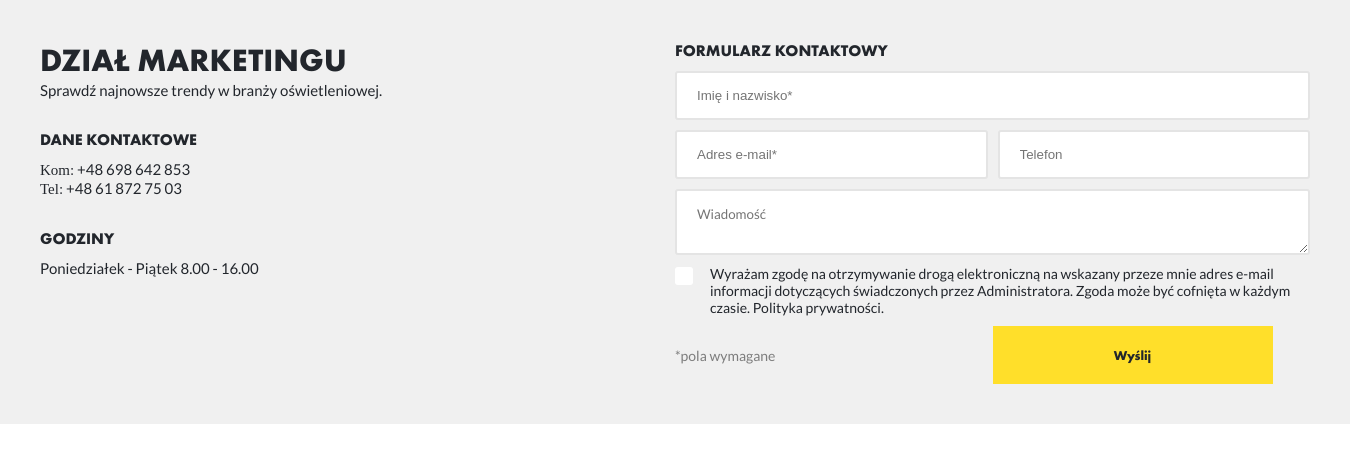
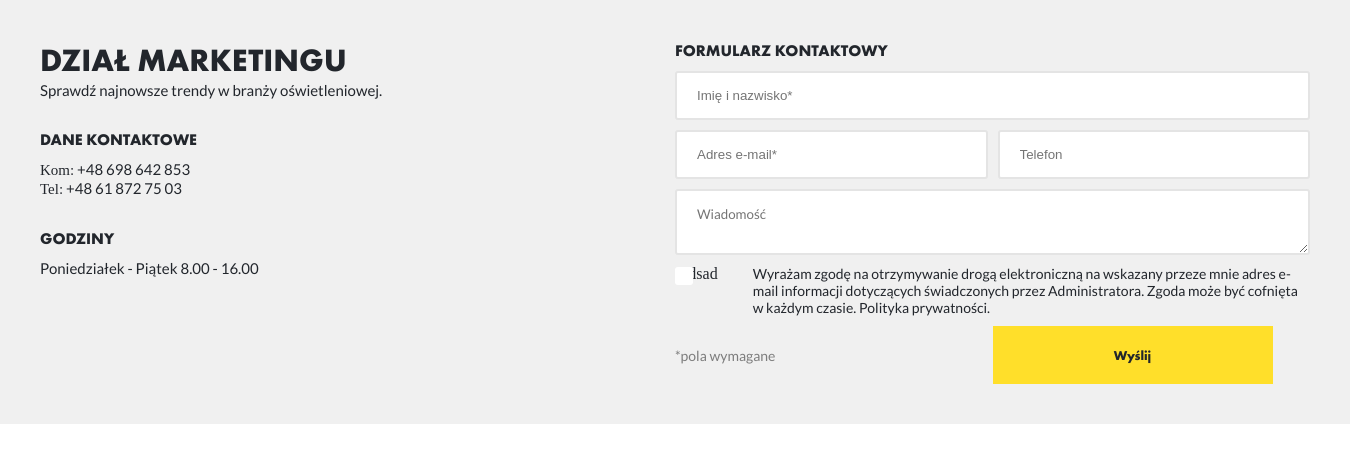
Before and after one commit to kimoszido/Reservation_room, a PHP site: page /formularz/index.html in a window 1360 px wide. Shown: the top 463 px of the page. Run offline with PHP 8.4, Linux system fonts and the light colour scheme; some web fonts are replaced.

Commit message:
Dziaajcy formularz

```diff
--- a/formularz/css/style.css
+++ b/formularz/css/style.css
@@ -42,49 +42,50 @@
       grid-row-gap: 10px; }
   .main__right {
     grid-column: 5 / -1; }
-    .main__right .contact {
+  .main .contact {
     display: grid;
     grid-template-columns: repeat(2, 1fr);
     grid-row-gap: 10px; }
-      .main__right .contact__form-heading {
+    .main .contact__form-heading {
       grid-column: 1 / 3; }
-      .main__right .contact__name {
+    .main .contact__name {
       border: 2px solid #e4e4e4;
       border-radius: 3px;
       grid-column: 1 / 3;
       padding: 15px 20px; }
-      .main__right .contact__nr-email {
+    .main .contact__nr-email {
       grid-column: 1 / 3;
       display: grid;
       grid-template-columns: repeat(2, 1fr);
       grid-column-gap: 10px; }
-      .main__right .contact__email {
+    .main .contact__email {
       border: 2px solid #e4e4e4;
       border-radius: 3px;
       padding: 15px 20px;
       grid-column: 1 / 2; }
-      .main__right .contact__number {
+    .main .contact__number {
       border: 2px solid #e4e4e4;
       border-radius: 3px;
       padding: 15px 20px;
       grid-column: 2 / 3; }
-      .main__right .contact__text {
+    .main .contact__text {
       border: 2px solid #e4e4e4;
       border-radius: 3px;
       grid-column: 1 / -1;
       padding: 15px 20px;
       font-family: Lato Regular; }
-      .main__right .contact__checkbox-box {
+    .main .contact__checkbox-box {
       grid-column: 1 / -1;
       display: grid;
       grid-template-columns: max-content 1fr;
       grid-column-gap: 10px;
       position: relative; }
-      .main__right .contact__checkbox {
+    .main .contact__checkbox-label {
+      position: relative;
+      cursor: pointer; }
+    .main .contact__checkbox {
       display: none; }
-      .main__right .contact__checkbox:checked ~ .main__right .contact__checkbox-label .main__right .contact__checkbox-icon::after {
-        opacity: 1; }
-      .main__right .contact__chckbox-icon {
+    .main .contact__checkbox-icon {
       left: 0px;
       top: 2px;
       width: 18px;
@@ -93,36 +94,38 @@
       border-radius: 3px;
       background-color: white;
       box-sizing: border-box;
-        cursor: pointer;
       grid-column: 1 / 2; }
-        .main__right .contact__chckbox-icon::after {
+      .main .contact__checkbox-icon::after {
         content: "";
-          width: 5px;
-          height: 5px;
+        width: 8px;
+        height: 8px;
         position: absolute;
         background-color: black;
-          border-radius: 50%;
         top: 50%;
         left: 50%;
         transform: translate(-50%, -50%);
         opacity: 0;
         transition: all .2s; }
-      .main__right .contact__checkbox-text {
+    .main .contact__checkbox:checked ~ .contact__checkbox-label .contact__checkbox-icon::after {
+      opacity: 1; }
+    .main .contact__checkbox:checked ~ .main .contact__checkbox-label {
+      background-color: red; }
+    .main .contact__checkbox-text {
       grid-column: 2 / 3;
       padding-left: 25px;
       font-size: 14px; }
-      .main__right .contact__submit-box {
+    .main .contact__submit-box {
       grid-column: 1 / -1;
       display: grid;
       grid-template-columns: repeat(2, 1fr);
       align-items: center; }
-      .main__right .contact__submit {
+    .main .contact__submit {
       width: 280px;
       height: 58px;
       background-color: #FFDF2A;
       border: none;
       font-family: Futura PT Bold; }
-      .main__right .contact__star {
+    .main .contact__star {
       color: #7d7d7d;
       font-size: 14px; }
 
--- a/formularz/index.html
+++ b/formularz/index.html
@@ -9,8 +9,6 @@
       rel="stylesheet"
       href=""
     />
-    <link rel="stylesheet" href="fonts/ParaType-FuturaPTBold.ttf">
-    <link rel="stylesheet" href="fonts/Lato-Regular.ttf">
     <link rel="stylesheet" href="css/style.css" />
     <link rel="stylesheet" type="image/png" href="img/favicon.png" />
 
@@ -46,8 +44,8 @@
                 </div>
                 <textarea class="contact__text" placeholder="Wiadomość" onclick="this.placeholder=''"></textarea>
                 <div class="contact__checkbox-box">
-                    <input type="checkbox" class="contact__checkbox" name="agree">
-                    <label class="contact__checkbox-label for="agree"><span class="contact__chckbox-icon"></span></label>
+                    <input type="checkbox" class="contact__checkbox" name="agree" id="agree">
+                    <label for="agree" class="contact__checkbox-label" for="agree"><span class="contact__checkbox-icon"></span>asdsad</label>
                     <p class="contact__checkbox-text text">Wyrażam zgodę na otrzymywanie drogą elektroniczną na wskazany przeze mnie adres e-mail
                         informacji dotyczących świadczonych przez Administratora. Zgoda może być cofnięta w każdym czasie.
                         Polityka prywatności.</p>
--- a/formularz/sass/_form.scss
+++ b/formularz/sass/_form.scss
@@ -19,6 +19,8 @@
     padding: 0;
     color: #22262C;
 }
+
+
 
 .main{
     padding: 40px;
@@ -84,7 +86,7 @@
 
     &__right{
 
-        grid-column: 5 / -1;
+        grid-column: 5 / -1;}
 
 
 
@@ -147,15 +149,16 @@
                 position: relative;
             }
 
-            &__checkbox{
-                display: none;
+            &__checkbox-label{
+                position: relative;
+                cursor: pointer;
             }
 
-            &__checkbox:checked ~ &__checkbox-label &__checkbox-icon::after{
-                opacity: 1;
+            &__checkbox{
+               display: none;
             }
 
-            &__chckbox-icon{
+            &__checkbox-icon{
                 left: 0px;
                 top: 2px;
                 width: 18px;
@@ -163,26 +166,33 @@
                 position: absolute;
                 border-radius: 3px;
                 background-color: white;
-                //border: 2px solid lightgray;
                 box-sizing: border-box;
-                cursor: pointer;
+                //z-index: 1;
+
                 grid-column: 1 / 2;
 
                 &::after{
                     content: "";
-                    width: 5px;
-                    height: 5px;
+                    width: 8px;
+                    height: 8px;
                     position: absolute;
                     background-color: black;
-                    border-radius: 50%;
+                    //border-radius: 50%;
                     top: 50%;
                     left: 50%;
                     transform: translate(-50%, -50%);
                     opacity: 0;
                     transition: all .2s;
+                    //z-index: 10;
                 }
+            }
 
+            &__checkbox:checked ~ .contact__checkbox-label .contact__checkbox-icon::after{
+                opacity: 1;
+            }
 
+            &__checkbox:checked ~ &__checkbox-label{
+                background-color: red;
             }
 
             &__checkbox-text{
@@ -214,4 +224,3 @@
             }
         }
     }
-}
```
Lines whose indentation alone changed are shown as unchanged.
